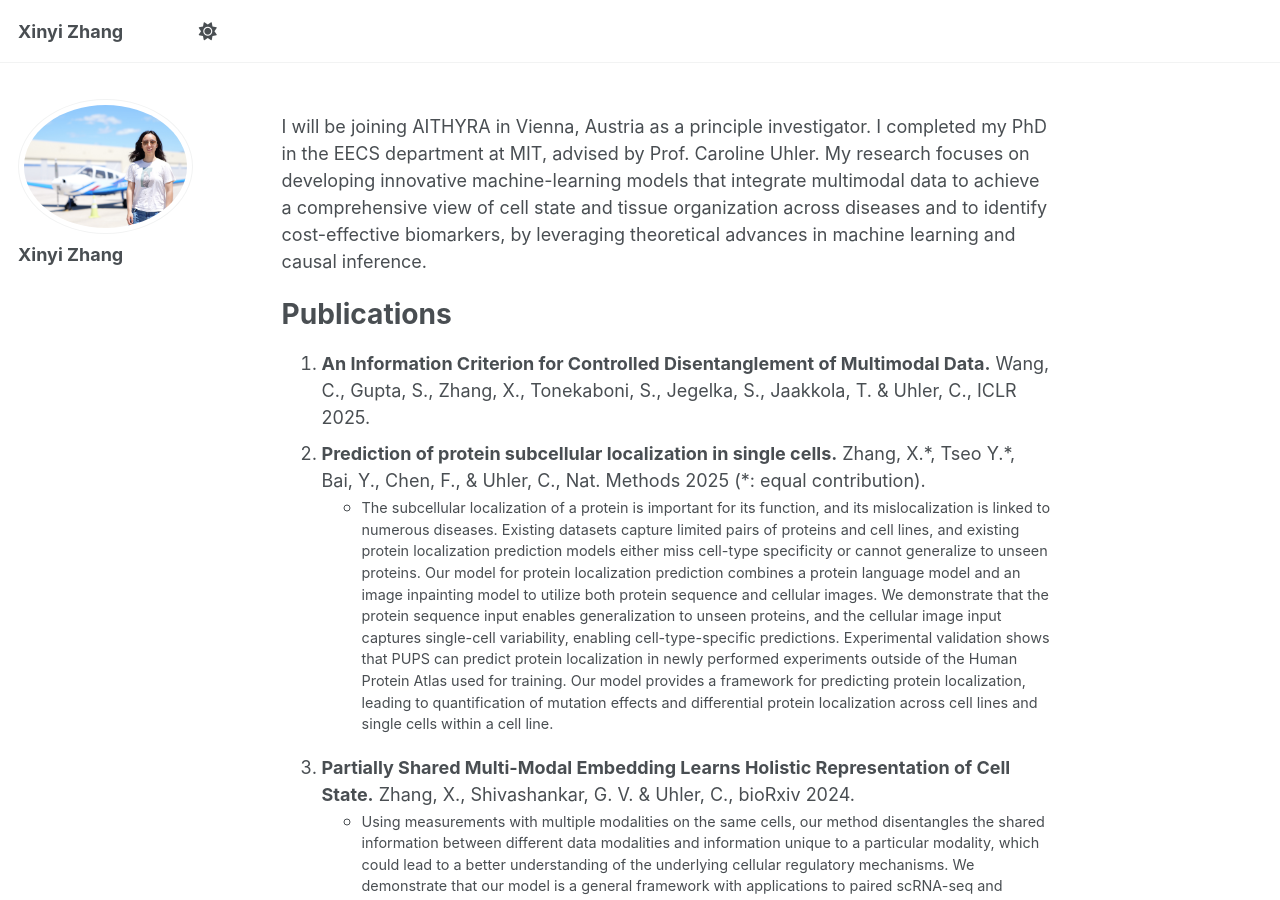
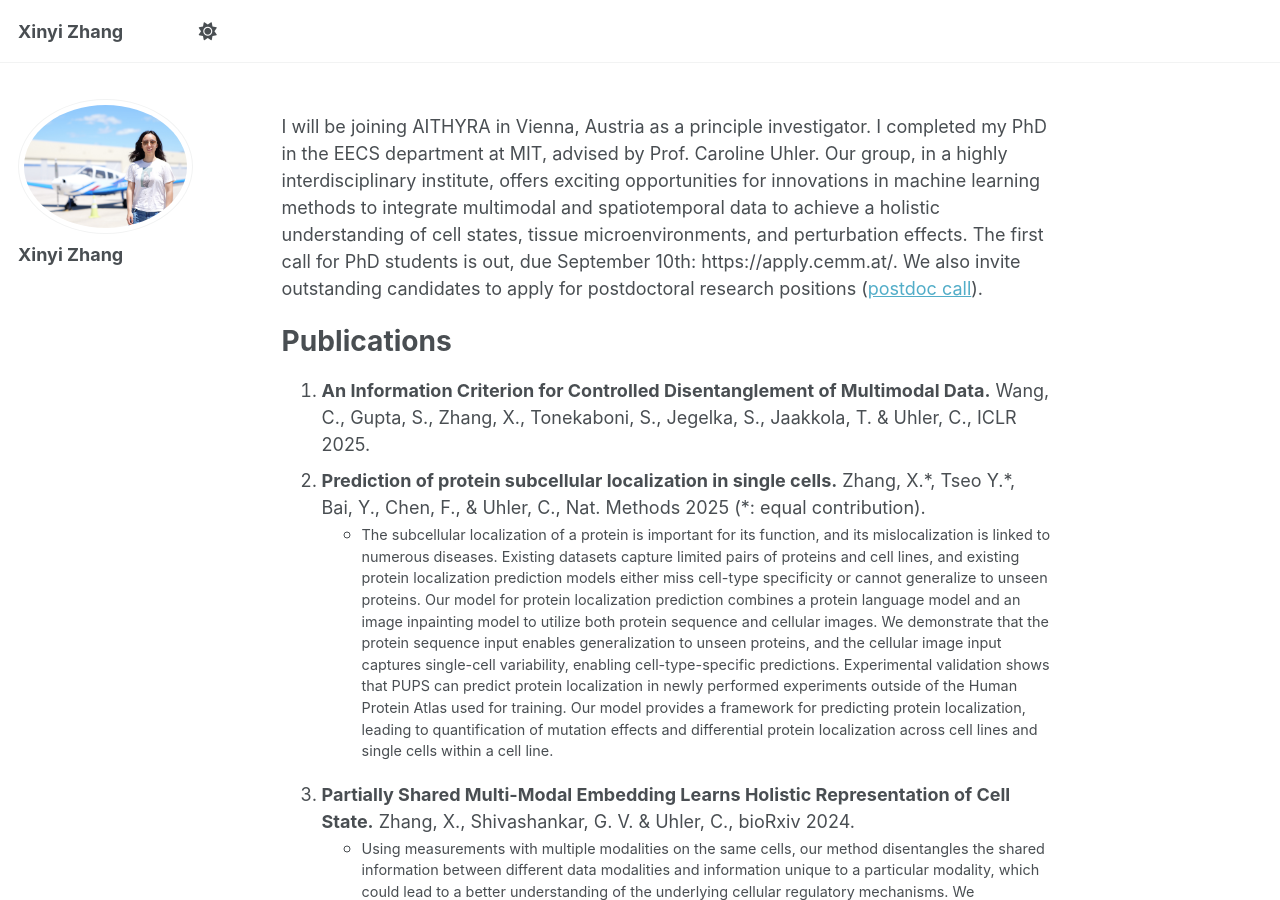
Before and after one commit to xinyiz98/xinyiz98.github.io, a Jekyll site: the page built from _pages/about.md, in a window 1280 px wide and 900 px high. Built offline with Jekyll 4.4.1, drawn with Linux system fonts in a browser that asks for light colours.

Commit message:
Update about.md

```diff
--- a/_pages/about.md
+++ b/_pages/about.md
@@ -7,7 +7,7 @@ redirect_from:
   - /about.html
 ---
 
-I will be joining AITHYRA in Vienna, Austria as a principle investigator. I completed my PhD in the EECS department at MIT, advised by Prof. Caroline Uhler. My research focuses on developing innovative machine-learning models that integrate multimodal data to achieve a comprehensive view of cell state and tissue organization across diseases and to identify cost-effective biomarkers, by leveraging theoretical advances in machine learning and causal inference.
+I will be joining AITHYRA in Vienna, Austria as a principle investigator. I completed my PhD in the EECS department at MIT, advised by Prof. Caroline Uhler. Our group, in a highly interdisciplinary institute, offers exciting opportunities for innovations in machine learning methods to integrate multimodal and spatiotemporal data to achieve a holistic understanding of cell states, tissue microenvironments, and perturbation effects. The first call for PhD students is out, due September 10th: https://apply.cemm.at/. We also invite outstanding candidates to apply for postdoctoral research positions ([postdoc call](https://raw.githubusercontent.com/xinyiz98/xinyiz98.github.io/master/_pages/ZhangLab_AITHYRA.pdf)).
 
 Publications
 ======
```
